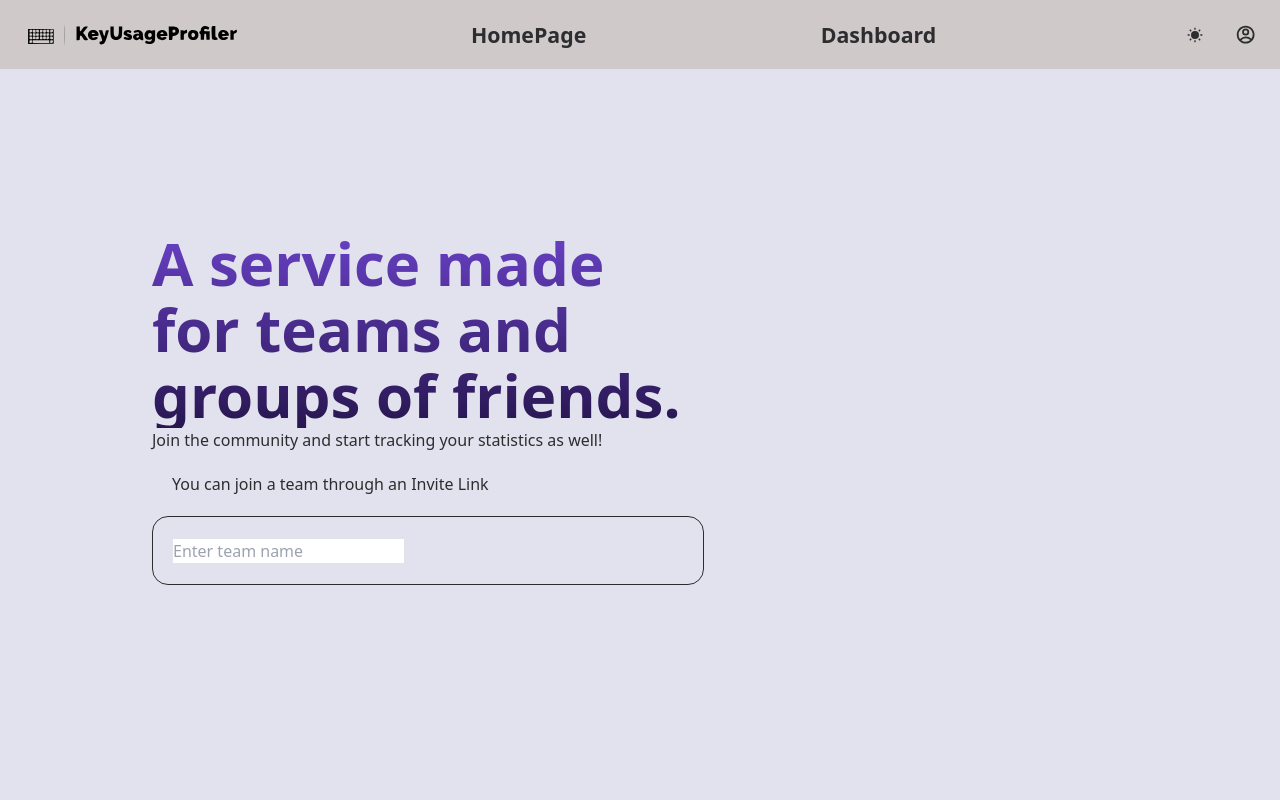
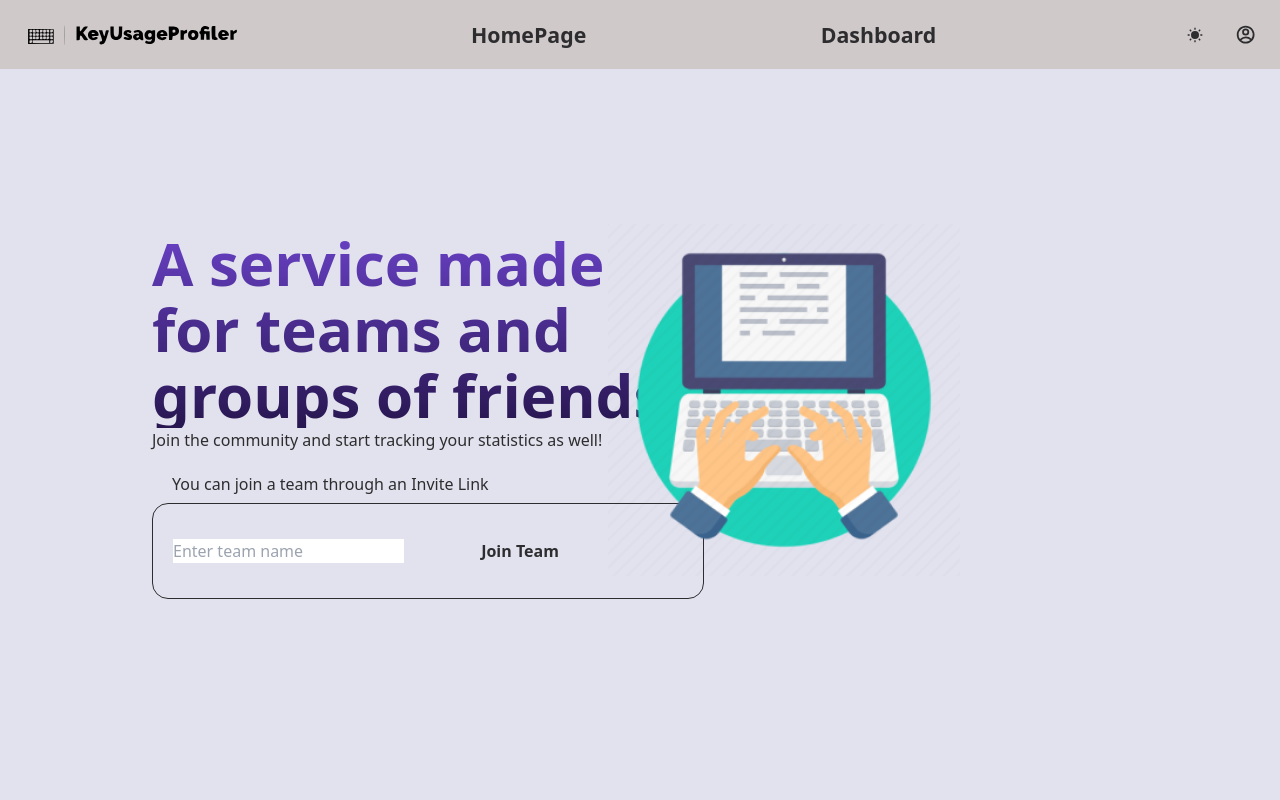
Before and after one commit to miguel-silva48/KeyUsageProfiler, a React (Vite) app in the folder projFrontend/: page / in a window 1280 px wide. Shown: the top 800 px of the page. Built offline with nearby package versions, Linux system fonts and the light colour scheme.

Commit message:
imp(frontend/createteam_14): Rough create team

```diff
--- a/projFrontend/src/components/pages/HomePage.jsx
+++ b/projFrontend/src/components/pages/HomePage.jsx
@@ -1,5 +1,3 @@
-import { useNavigate } from "react-router-dom";
-
 import typing_image from "../../assets/home_typing_image.png";
 
 import "./../../utils/styles.css";
@@ -12,7 +10,7 @@ const HomePage = () => {
     <div>
       <Navbar />
       <div className="flex w-screen flex-col items-start gap-2.5">
-        <div className="w-full h-[63rem]">
+        <div className="w-full h-[63rem] bg-white">
           <div className="w-[35rem] h-[31.5rem] absolute left-[9.5rem] top-[14.4rem]">
             <p className="w-[34rem] font-sans text-6xl not-italic font-extrabold leading-[4.125rem] bg-gradient-to-b from-[#6941C6] to-[#27164F] bg-clip-text text-transparent">
               A service made for teams and groups of friends.
@@ -24,39 +22,19 @@ const HomePage = () => {
             <form className="w-[34.5rem] h-[4.3rem] shrink-0">
               <div className="flex w-full h-full flex-col justify-center items-start gap-2.5 shrink-0">
                 <div className="flex p-5 pr-6 items-center gap-3 flex-[1_0_0] self-stretch rounded-2xl border border-gray-400 bg-gray-50">
-                <input id="team-name" placeholder="Enter team name"></input>
+                  <input id="team-name" placeholder="Enter team name"></input>
+                  <button className="flex w-[13rem] h-[3.35rem] p-4 flex-col justify-center items-center gap-2.5 shrink-0 rounded-[0.625rem] bg-gray-950">
+                    <div className="flex justify-center items-center gap-2">
+                      <p className="text-white text-base font-bold text-white">Join Team</p>
+                    </div>
+                  </button>
                 </div>
               </div>
             </form>
           </div>
         </div>
+        <img className="w-[22rem] h-[22rem] absolute right-80 top-56" src={typing_image} alt="Typing" />
       </div>
-      {/* <div id="body" className="mx-[5%] mt-3">
-        <h2 className="text-4xl font-bold">Welcome to Key Usage Profiler</h2>
-
-        <div className="container flex"> */}
-            {/* Coluna de Texto
-            <div className="w-1/2 p-6">
-              <p className="text-xl">
-                A service made for teams and groups of friends.
-              </p>
-              <p className="text-sm">
-                Join the community and start tracking your keystrokes as well!
-              </p>
-            </div>
-
-            {/* Coluna da Imagem */}
-            {/* <div className="w-1/2 p-6">
-              <img className="mx-auto w-[50%]" src={typing_image} alt="Typing" />
-            </div>
-            <div className="">
-              <p>You can join a team through an Invite Link</p>
-              <p>or</p>
-              <p>You can create a team and invite your friends!</p>
-            </div>
-          </div>
-        <div className="divider"></div>
-      </div> */} */
       <Footer />
     </div>
   );
```
